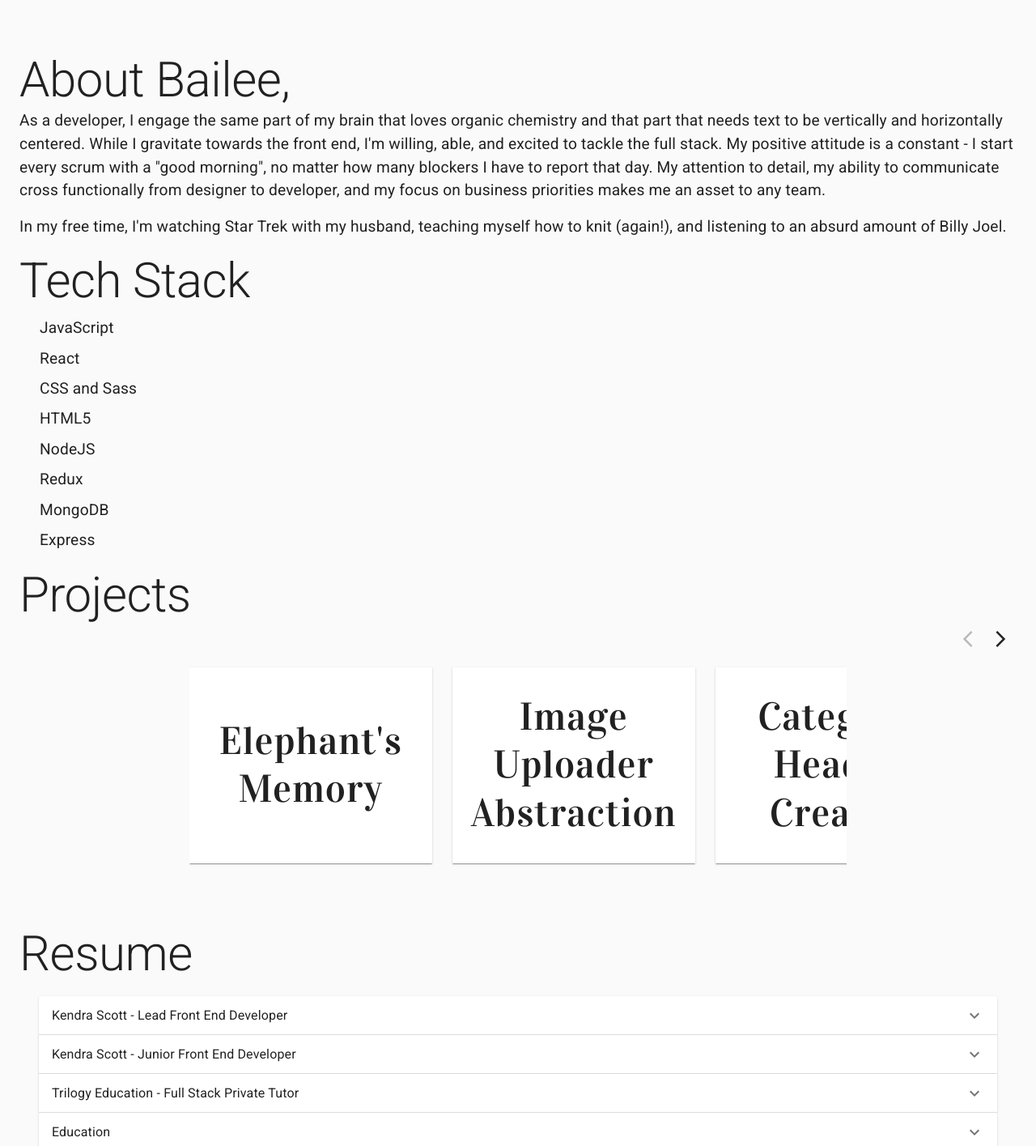
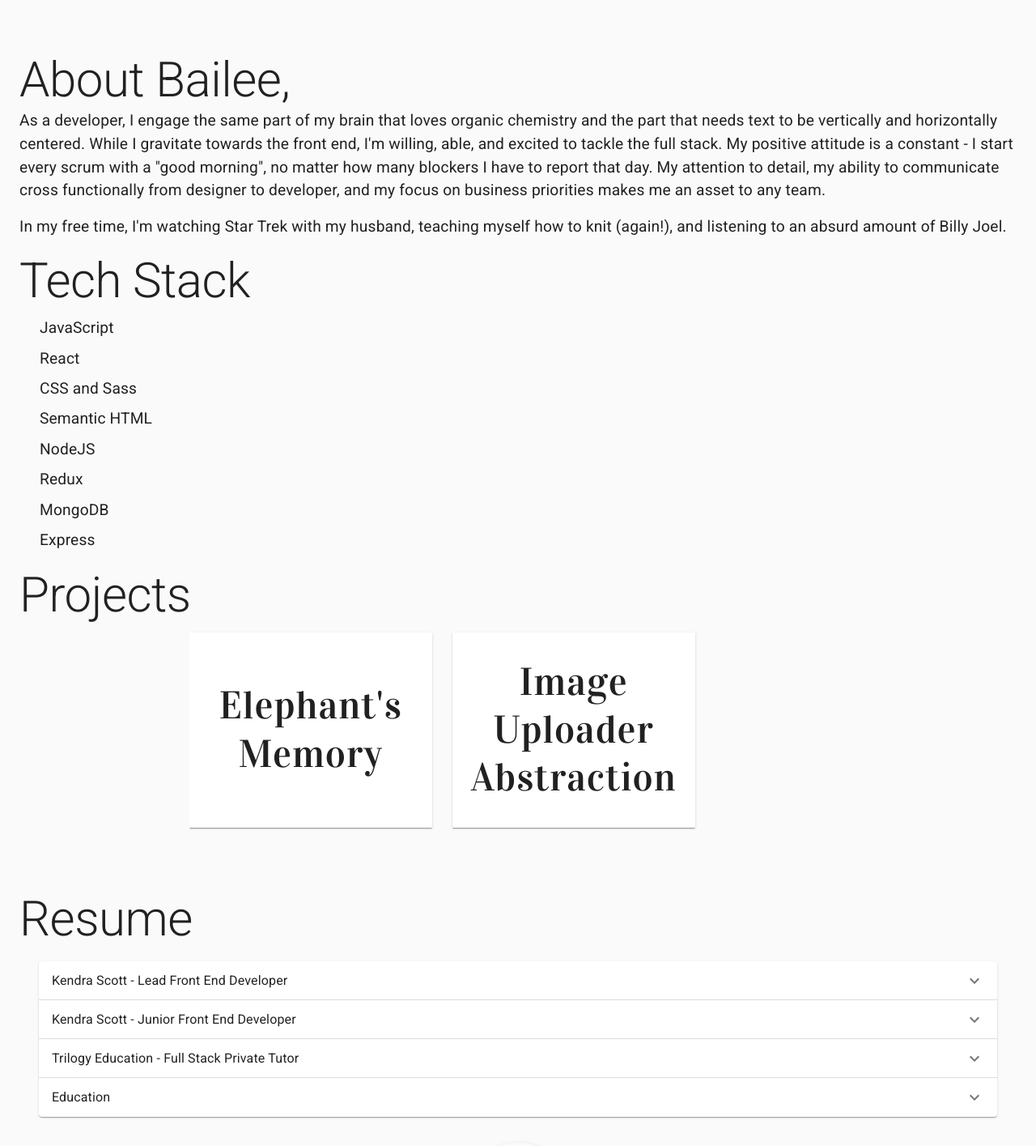
Before and after one commit to baileedastugue/portfolio_v2, a React (Create React App) app in the folder client/: page / in a window 1280 px wide. Shown: the part 780-2195 px from the top of the page at 81% size. Built offline with nearby package versions, Linux system fonts and the light colour scheme; the HTML template or start-up script is replaced by a standard one.

Commit message:
updated color theme and favicon

```diff
--- a/client/public/index.html
+++ b/client/public/index.html
@@ -2,13 +2,9 @@
 <html lang="en">
   <head>
     <meta charset="utf-8" />
-    <!-- <link rel="icon" href="%PUBLIC_URL%/favicon.ico" /> -->
+    <link rel="icon" href="%PUBLIC_URL%/favicon.png" />
     <link rel="stylesheet" href="https://fonts.googleapis.com/icon?family=Material+Icons">
-
-    <meta
-  name="viewport"
-  content="minimum-scale=1, initial-scale=1, width=device-width"
-/>
+    <meta name="viewport" content="minimum-scale=1, initial-scale=1, width=device-width"/>
     <meta name="theme-color" content="#000000" />
     <meta
       name="description"
@@ -16,12 +12,10 @@
     />
     <link href="https://fonts.googleapis.com/css2?family=Roboto:ital,wght@0,100;0,300;0,400;1,300&family=Vidaloka&display=swap" rel="stylesheet">
     <link rel="stylesheet" href="https://maxcdn.bootstrapcdn.com/bootstrap/4.0.0/css/bootstrap.min.css" integrity="sha384-Gn5384xqQ1aoWXA+058RXPxPg6fy4IWvTNh0E263XmFcJlSAwiGgFAW/dAiS6JXm" crossorigin="anonymous">
-    <!-- <link rel="apple-touch-icon" href="%PUBLIC_URL%/logo192.png" /> -->
-    <title>Bailee Dastugue</title>
+    <title>Bailee Dastugue Development</title>
   </head>
   <body>
     <noscript>You need to enable JavaScript to run this app.</noscript>
     <div id="root"></div>
-
   </body>
 </html>
--- a/client/src/components/Sections/About/index.js
+++ b/client/src/components/Sections/About/index.js
@@ -15,14 +15,13 @@ const About = (props) => {
       <Typography variant='h2'>About Bailee,</Typography>
       <Typography paragraph className={classes.paragraph}>
         As a developer, I engage the same part of my brain that loves organic
-        chemistry and that part that needs text to be vertically and
-        horizontally centered. While I gravitate towards the front end, I'm
-        willing, able, and excited to tackle the full stack. My positive
-        attitude is a constant - I start every scrum with a "good morning", no
-        matter how many blockers I have to report that day. My attention to
-        detail, my ability to communicate cross functionally from designer to
-        developer, and my focus on business priorities makes me an asset to any
-        team.
+        chemistry and the part that needs text to be vertically and horizontally
+        centered. While I gravitate towards the front end, I'm willing, able,
+        and excited to tackle the full stack. My positive attitude is a constant
+        - I start every scrum with a "good morning", no matter how many blockers
+        I have to report that day. My attention to detail, my ability to
+        communicate cross functionally from designer to developer, and my focus
+        on business priorities makes me an asset to any team.
       </Typography>
       <Typography paragraph className={classes.paragraph}>
         In my free time, I'm watching Star Trek with my husband, teaching myself
--- a/client/src/components/Sections/Resume/index.js
+++ b/client/src/components/Sections/Resume/index.js
@@ -76,10 +76,11 @@ const Resume = (props) => {
             <Typography>Kendra Scott - Junior Front End Developer</Typography>
           </AccordionSummary>
           <AccordionDetails>
-            Developed __ full homepage refreshes and __ additional homepage
-            banners, landing pages, and category headers while collaborating
-            with web merchandising, creative, and copy team, complying with ADA
-            standards for all code, and responding to emerging business needs.
+            Developed 19 full homepage refreshes and 105 additional banners,
+            landing pages, and category headers while collaborating with web
+            merchandising, email marketing, creative, and copy teams, complying
+            with ADA standards for all code, and responding to emerging business
+            needs.
             <br />
             <br />
             Ensured ADA-compliance on all homepage updates resulting in zero
@@ -93,10 +94,11 @@ const Resume = (props) => {
             vitals.
             <br />
             <br />
-            Delivered __ engraving products on schedule while working with
-            third-party vendors and improving customer experience by ensuring
-            the front-end rendering matches the physical engraving. Launched __
-            custom Color Bar products and __ Color Bar stones on schedule.
+            Delivered 24 engraving products on schedule and added a new font
+            while working with third-party vendors and improving customer
+            experience by ensuring the front-end rendering matches the physical
+            engraving. Launched 9 custom Color Bar products and 8 Color Bar
+            stones on schedule.
           </AccordionDetails>
         </Accordion>
         <Accordion>
--- a/client/src/components/layout/ThemeProvider/index.js
+++ b/client/src/components/layout/ThemeProvider/index.js
@@ -3,7 +3,7 @@ import { createTheme } from '@material-ui/core/styles';
 const globalTheme = createTheme({
   palette: {
     primary: {
-      main: '#85ced6',
+      main: '#636CC2',
     },
     secondary: {
       main: '#dbaa82',
--- a/client/src/data/projectsData.json
+++ b/client/src/data/projectsData.json
@@ -19,16 +19,5 @@
     "techUsed": ["React", "Redux", "Sass", "NodeJS", "MongoDB", "Express", "Reactstrap", "BCrypt", "Cloudinary API"],
     "repo": "",
     "nextSteps": ""
-  },
-  {
-    "id": 2,
-    "name": "Category Header Creator",
-    "videoUrl": "https://images.unsplash.com/photo-1530610476181-d83430b64dcd?ixid=MnwxMjA3fDB8MHxwaG90by1wYWdlfHx8fGVufDB8fHx8&ixlib=rb-1.2.1&auto=format&fit=crop&w=1275&q=80",
-    "videoDescription": "",
-    "detail": "",
-    "techUsed": ["React", "Sass", "Reactstrap"],
-    "liveSite": "",
-    "repo": "",
-    "nextSteps": ""
   }
 ]
--- a/client/src/data/techStackData.json
+++ b/client/src/data/techStackData.json
@@ -1,43 +1,34 @@
 [
   {
     "id": 0,
-    "tech": "JavaScript",
-    "details": "ah yes, some details about my knowledge"
+    "tech": "JavaScript"
   },
   {
     "id": 1,
-    "tech": "React",
-    "details": "ah yes, some details about my knowledge"
+    "tech": "React"
   },
   {
     "id": 2,
-    "tech": "CSS and Sass",
-    "details": "ah yes, some details about my knowledge"
+    "tech": "CSS and Sass"
   },
   {
     "id": 3,
-    "tech": "HTML5",
-    "details": "ah yes, some details about my knowledge"
+    "tech": "Semantic HTML"
   },
   {
     "id": 4,
-    "tech": "NodeJS",
-    "details": "ah yes, some details about my knowledge"
+    "tech": "NodeJS"
   },
   {
     "id": 5,
-    "tech": "Redux",
-    "details": "ah yes, some details about my knowledge"
+    "tech": "Redux"
   },
   {
     "id": 6,
-    "tech": "MongoDB",
-    "details": "ah yes, some details about my knowledge"
+    "tech": "MongoDB"
   },
   {
     "id": 7,
-    "tech": "Express",
-    "details": "ah yes, some details about my knowledge"
+    "tech": "Express"
   }
-
 ]
```
Also changed, not shown: client/public/favicon.png (added), client/public/manifest.json (added).
